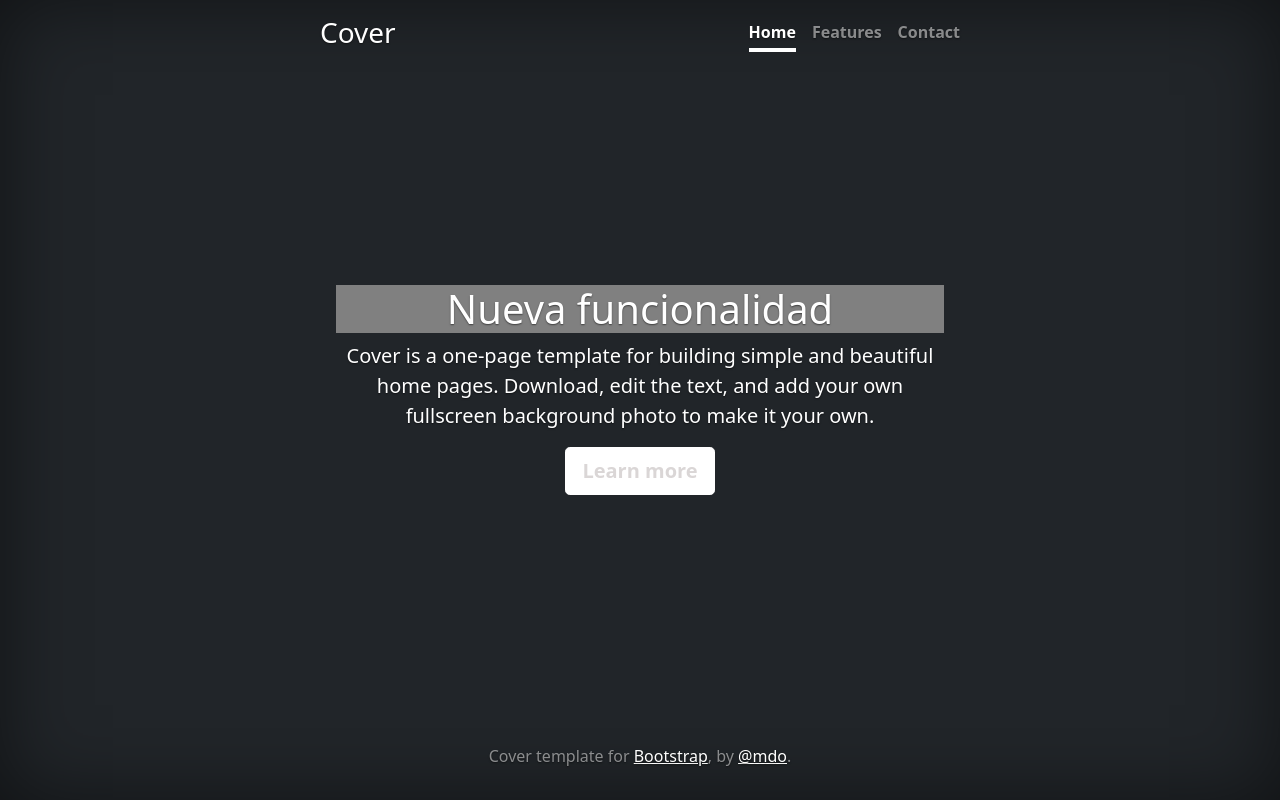
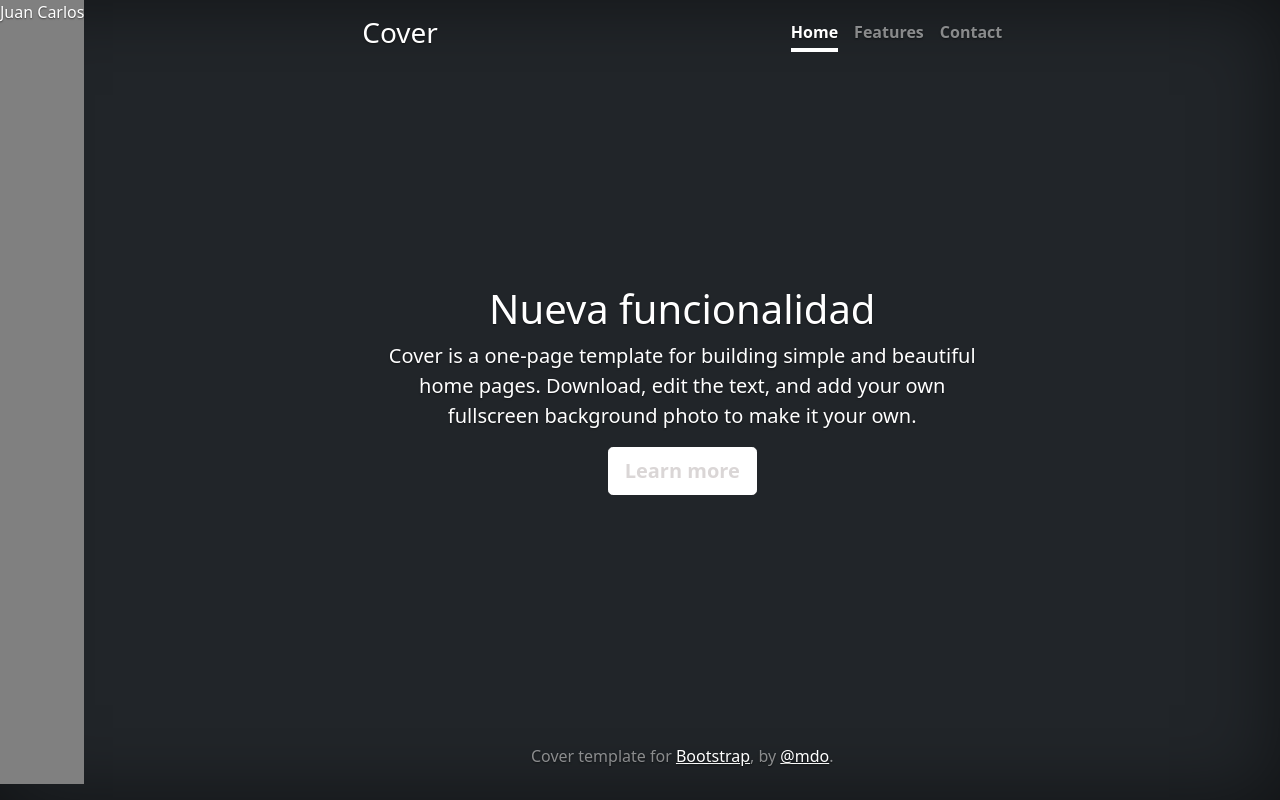
Before and after one commit to Juankatm/Git-Work, a plain HTML site: page index.html in a window 1280 px wide. Drawn offline with Linux system fonts and the light colour scheme.

Commit message:
elemento p de color JC

```diff
--- a/index.html
+++ b/index.html
@@ -38,7 +38,7 @@
     <link href="cover.css" rel="stylesheet">
   </head>
   <body class="d-flex h-100 text-center text-white bg-dark">
-
+    <p style="background-color: grey;">Juan Carlos</p>
 <div class="cover-container d-flex w-100 h-100 p-3 mx-auto flex-column">
   <header class="mb-auto">
     <div>
@@ -52,7 +52,7 @@
   </header>
 
   <main class="px-3">
-    <h1 style="background-color: grey;">Nueva funcionalidad</h1>
+    <h1>Nueva funcionalidad</h1>
     <p class="lead">Cover is a one-page template for building simple and beautiful home pages. Download, edit the text, and add your own fullscreen background photo to make it your own.</p>
     <p class="lead">
       <a href="#" class="btn btn-lg btn-secondary fw-bold border-white bg-white">Learn more</a>
```
